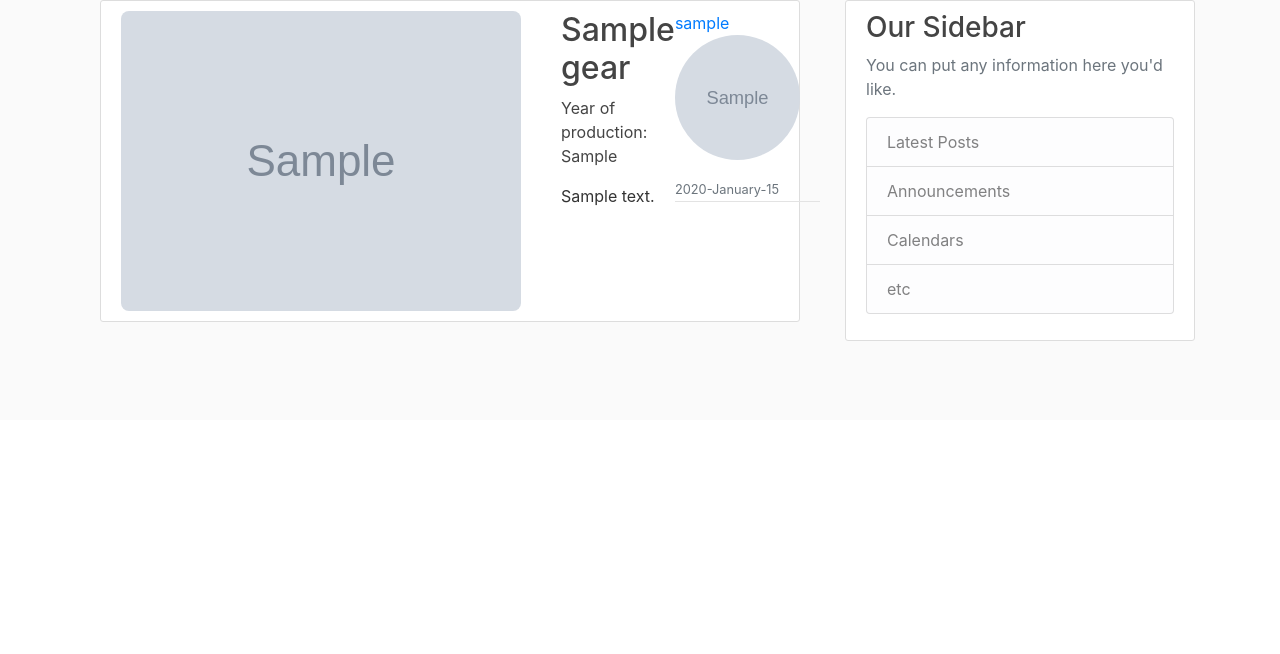
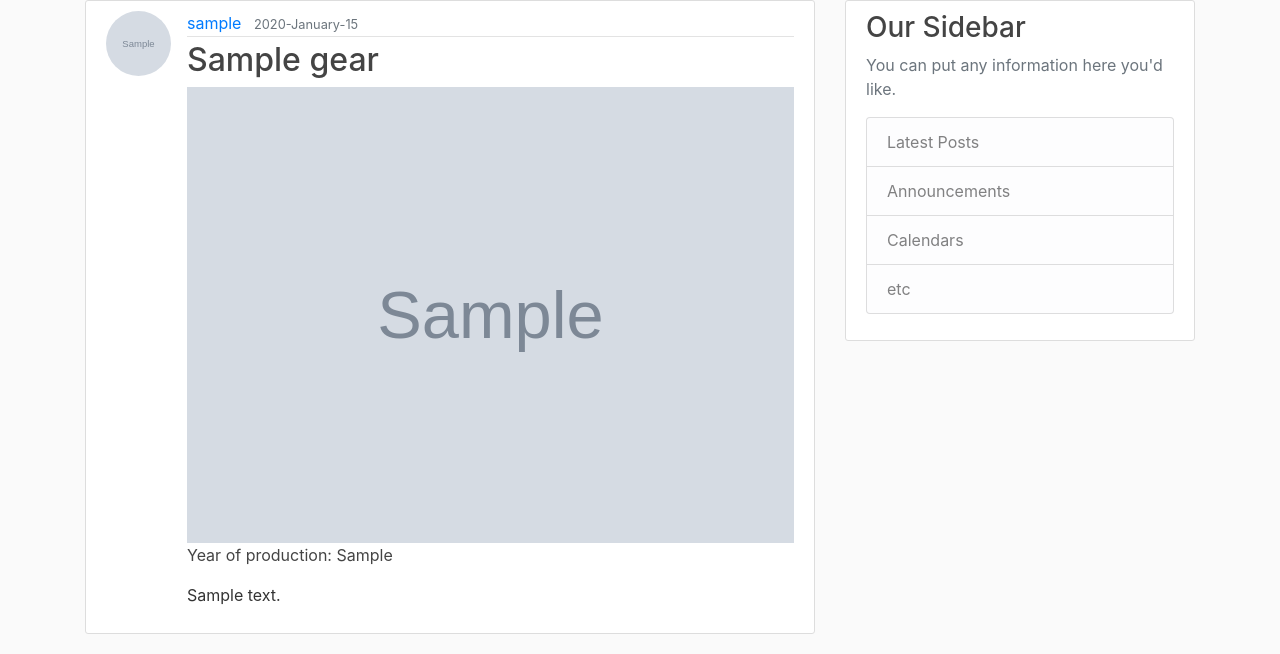
Before and after one commit to KNiemyska/Final_SDA_project, a Django app: page / in a window 1280 px wide. Shown: the part 380-1034 px from the top of the page. Before the commit the page ends 721 px from the top, so only its background shows below. Run offline with Django 3.2, Linux system fonts and the light colour scheme; tables that the repository leaves empty hold one stand-in row (values such as "Sample post"); grey boxes marked "Sample" are stand-in pictures; some libraries are stand-ins or nearby versions.

Commit message:
updating, deleting posts

```diff
--- a/rentagear/appcat/admin.py
+++ b/rentagear/appcat/admin.py
@@ -1,9 +1,11 @@
 from django.contrib import admin
 
-from appcat.models import Gear
+from appcat.models import Gear, OrderGear, Order
 from users.models import Profile
 
 
 
 admin.site.register(Profile)
 admin.site.register (Gear)
+admin.site.register (OrderGear)
+admin.site.register (Order)
--- a/rentagear/appcat/models.py
+++ b/rentagear/appcat/models.py
@@ -4,6 +4,16 @@ from django.conf import settings
 from django.contrib.auth.models import User
 from django.db import models
 from django.urls import reverse
+
+#LIST COMPRAHENSION NA TUPLI DAJE GENERATOR
+
+#tupla - first element goes to database, second is what is displayed
+CATEGORY_CHOICES=(
+    ("TUR","Turystyka"),
+    ("CLIMB","Wspinanie"),
+    ("VFERR","Via Ferraty"),
+    ("SKI ","Skituring")
+)
 
 
 class Post(models.Model):
@@ -21,6 +31,7 @@ class Gear(models.Model):
     id=models.UUIDField(primary_key=True,default=uuid.uuid4)
     title=models.CharField(max_length=250, blank=False, null=False)
     year_of_production=models.CharField(max_length=4)
+    category=models.CharField(choices=CATEGORY_CHOICES, max_length=6, default='DEFAULT_VALUE')
     content = models.TextField(blank=True, null=True)
     author = models.ForeignKey(User, null=True,on_delete=models.CASCADE)
     date_posted = models.DateTimeField(default=timezone.now)
@@ -52,16 +63,16 @@ class GearCopy(models.Model):
 #     def __str__(self):
 #         return self.title
 #
-# class OrderItem(models.Model):
-#     item=models.ForeignKey(Item, on_delete=models.CASCADE)
-#     def __str__(self):
-#         return self.title
-#
-# class Order(models.Model):
-#     user=models.ForeignKey(settings.AUTH_USER_MODEL, on_delete=models.CASCADE)
-#     items=models.ManyToManyRel(OrderItem)
-#     start_date=models.DateTimeField(auto_now_add=True)
-#     ordered_date=models.DateTimeField()
-#     ordered= models.BooleanField(default=False)
-#     def __str__(self):
-#         return self.title
+class OrderGear(models.Model):
+    item=models.ForeignKey(Gear, on_delete=models.CASCADE)
+    def __str__(self):
+        return self.title
+
+class Order(models.Model):
+    user=models.ForeignKey(User, on_delete=models.CASCADE)
+    items=models.ManyToManyField(OrderGear)
+    start_date=models.DateTimeField(auto_now_add=True)
+    ordered_date=models.DateTimeField()
+    ordered= models.BooleanField(default=False)
+    def __str__(self):
+        return self.title
--- a/rentagear/appcat/static/appcat/main.css
+++ b/rentagear/appcat/static/appcat/main.css
@@ -11,16 +11,14 @@ margin: 7px;
 .register_sign:active, .login_sign:active{
   font-weight: 500;
 }
+.img-gear {
 
+    height: 50px;
+    width: 50px;
+    max-height: 50px;
+    max-width: 50px;
+   }
 
-.img-gear{
-    height: auto;
-    width:auto;
-    border-radius: 8px;
-    display: flex;
-    margin-left: auto;
-    margin-right: auto;
-}
 
 .header-wrapper {
     width: 100%;
@@ -127,3 +125,19 @@ a.article-title:hover {
 .account-heading {
   font-size: 2.5rem;
 }
+.media-body-my{
+    background: #ffffff;
+    padding: 10px 20px;
+    border: 1px solid #dddddd;
+    border-radius: 3px;
+    margin-bottom: 20px;
+}
+.square {
+    height: 75px;
+    width: 75px;
+    padding: 10px 20px;
+    border: 1px solid #dddddd;
+    border-radius: 3px;
+    margin-bottom: 20px;
+
+}
--- a/rentagear/appcat/templates/appcat/base.html
+++ b/rentagear/appcat/templates/appcat/base.html
@@ -7,8 +7,7 @@
     <!-- Required meta tags -->
     <meta name="viewport" content="width=device-width, initial-scale=1, shrink-to-fit=no">
     <!-- Bootstrap CSS -->
-    <link rel="stylesheet" href="https://stackpath.bootstrapcdn.com/bootstrap/4.5.0/css/bootstrap.min.css"
-          integrity="sha384-9aIt2nRpC12Uk9gS9baDl411NQApFmC26EwAOH8WgZl5MYYxFfc+NcPb1dKGj7Sk" crossorigin="anonymous">
+    <link rel="stylesheet" href="https://stackpath.bootstrapcdn.com/bootstrap/4.5.2/css/bootstrap.min.css" integrity="sha384-JcKb8q3iqJ61gNV9KGb8thSsNjpSL0n8PARn9HuZOnIxN0hoP+VmmDGMN5t9UJ0Z" crossorigin="anonymous">
 
     <link rel="stylesheet" type="text/css" href="{% static 'appcat/main.css'%}">
     {% if title %}
--- a/rentagear/appcat/templates/appcat/home.html
+++ b/rentagear/appcat/templates/appcat/home.html
@@ -1,36 +1,22 @@
 {% extends 'appcat/base.html' %}
-
 {% block body %}
-
-    <div class="container">
 {#    Jak dodać zdjęcie osoby tworzącej post? tzn dodającej sprzęt?#}
 {#        {%for post in posts%}#}
 {#            <img class=" rounded-circle article-img" src="{{post.author.profile.image.url}}">#}
 {#        {% endfor %}#}
         {%for gear in gears%}
-
-
             <article class="media content-section">
-
-                <img class="img-gear" src="{{ gear.picture.url }}">
-
-                <ol>
-                    <h2><a class="article-title" href="{% url 'gear-detail' gear.id %}">{{ gear.title }}</a></h2>
-                    <p class="article-title">Year of production: {{ gear.year_of_production}}</p>
-                    <p class="article-content">{{ gear.content }}</p>
-                </ol>
-                <div class="media-body">
-
+                <img small class="rounded-circle article-img" src="{{ gear.author.profile.image.url}}">
+                <div class="media-body" >
                     <div class="article-metadata">
                       <a class="mr-2" href="#">{{ gear.author }}</a>
-                        <img small class="rounded-circle account-img mg-fluid" src="{{ gear.author.profile.image.url}}">
                       <small class="text-muted">{{ gear.date_posted |date:"Y-F-d"}}</small>
                     </div>
-
+                <h2><a class="article-title" href="{% url 'gear-detail' gear.id %}">{{ gear.title }}</a></h2>
+                <img style='height: 100%; width: 100%; object-fit: contain'src="{{ gear.picture.url }}">
+                <p class="article-title">Year of production: {{ gear.year_of_production}}</p>
+                <p class="article-content">{{ gear.content }}</p>
                 </div>
             </article>
-
         {% endfor %}
-    </div>
-
 {% endblock %}
```
Also changed, not shown: rentagear/appcat/templates/appcat/gear_detail.html (+4 -3 lines), rentagear/appcat/migrations/0009_order_ordergear.py (added).
